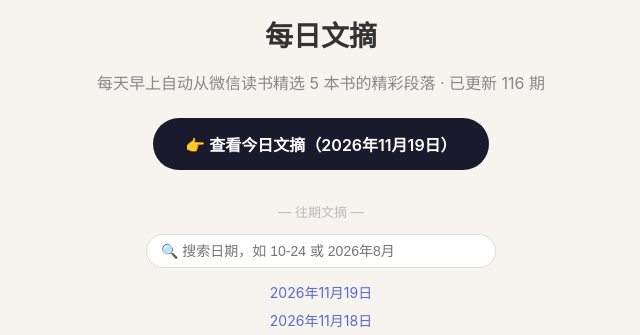
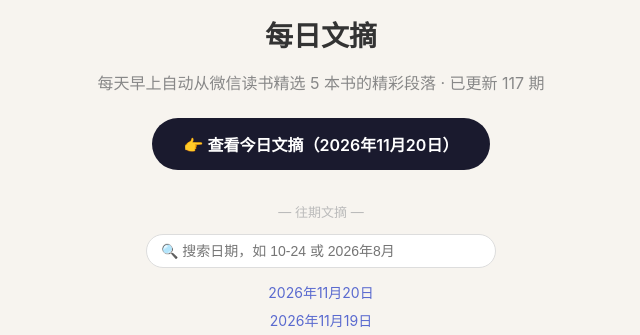
Before and after one commit to buddyshiyong/daily-digest, a plain HTML site: page index.html in a window 1280 px wide. Shown: the part 121-456 px from the top of the page, 319-959 px from the left. Drawn offline with Linux system fonts and the light colour scheme.

Commit message:
update index 2026-11-20

```diff
--- a/index.html
+++ b/index.html
@@ -22,13 +22,14 @@
 <div class="container">
   <div style="font-size:56px">📖</div>
   <h1>每日文摘</h1>
-  <p class="sub">每天早上自动从微信读书精选 5 本书的精彩段落 · 已更新 116 期</p>
-  <a class="latest-link" href="./2026-11-19.html">👉 查看今日文摘（2026年11月19日）</a>
+  <p class="sub">每天早上自动从微信读书精选 5 本书的精彩段落 · 已更新 117 期</p>
+  <a class="latest-link" href="./2026-11-20.html">👉 查看今日文摘（2026年11月20日）</a>
   <div class="archive">
     <p style="margin-top:24px; font-size:13px; color:#bbb;">— 往期文摘 —</p>
     <input id="archive-search" type="text" placeholder="🔍 搜索日期，如 10-24 或 2026年8月"
            style="display:block;width:100%;max-width:320px;margin:10px auto 14px;padding:8px 14px;font-size:14px;border:1px solid #ddd;border-radius:20px;outline:none;background:#fff;">
     <p id="archive-empty" style="display:none;font-size:13px;color:#bbb;margin:12px 0;">没有匹配的文摘</p>
+<a href="./2026-11-20.html">2026年11月20日</a>
 <a href="./2026-11-19.html">2026年11月19日</a>
 <a href="./2026-11-18.html">2026年11月18日</a>
 <a href="./2026-11-17.html">2026年11月17日</a>
```
